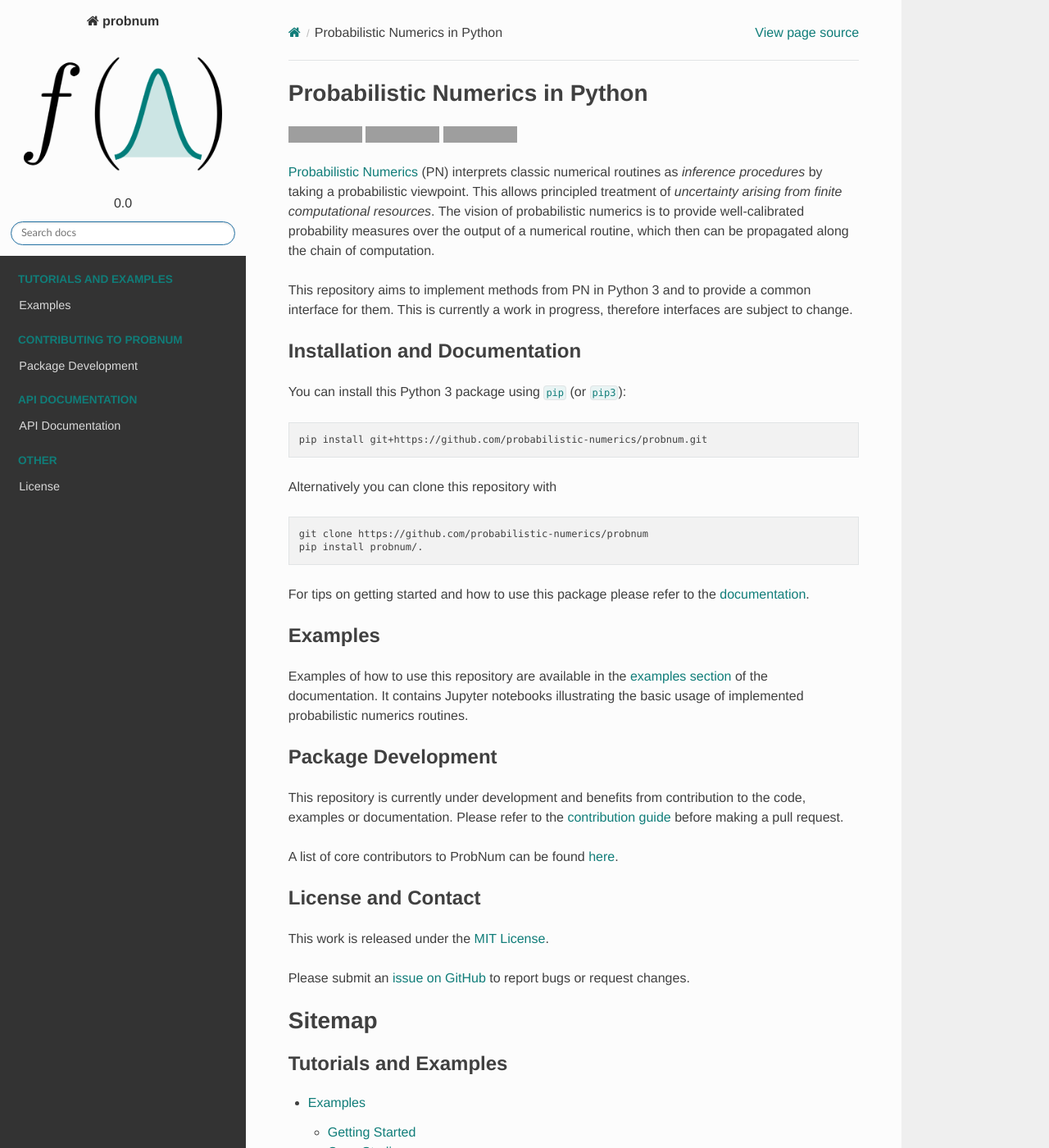
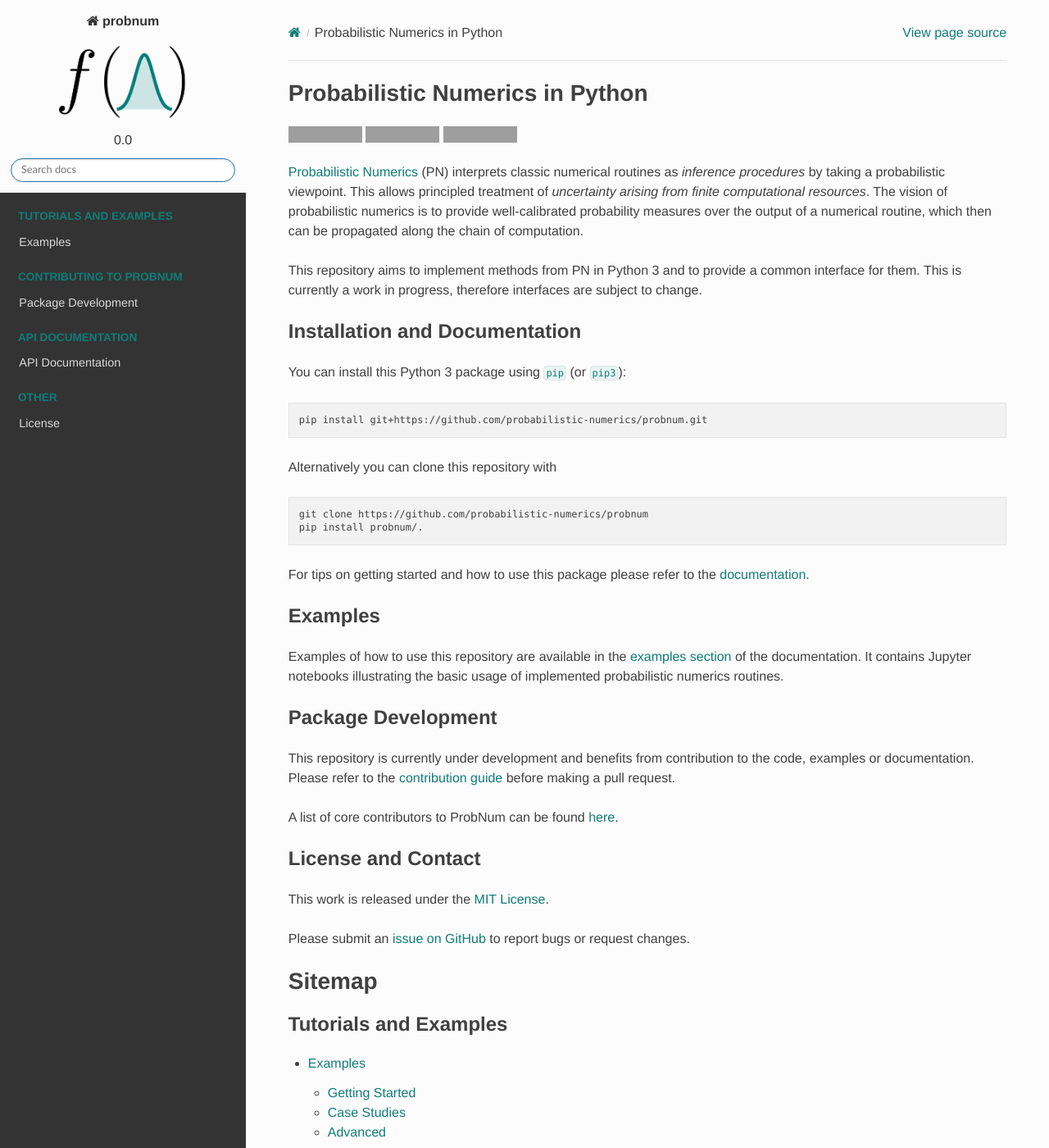
Before and after one commit to probabilistic-numerics/probnum, a Sphinx documentation site: the page built from docs/source/index.rst, in a window 1280 px wide and 1400 px high. Shown: the whole window at 82% size. Built offline with Sphinx 7.4.7 and the Read the Docs theme 2.0.0, drawn with Linux system fonts in a browser that asks for light colours; pages that are not in the unit, such as notebooks, are missing from menus; grey boxes are pictures that could not be loaded.

Commit message:
improved website styling and logo placement

```diff
--- a/docs/source/_static/probnum-style.css
+++ b/docs/source/_static/probnum-style.css
@@ -17,6 +17,11 @@ body {
     margin-top: 0;
     font-weight: 700;
     font-family: Helvetica Neue;
+}
+
+/* Content */
+.wy-nav-content {
+  max-width: 1000px;
 }
 
 
@@ -83,16 +88,12 @@ html.writer-html4 .rst-content dl:not(.docutils) dl:not(.field-list) > dt, html.
 	color: #555;
 }
 
-/*
-.alert-info {
-		color: var(--dark-gray);
-		background-color: #e7e7e7;
-		background-image: linear-gradient(to bottom, #fbfbfb 0, #f2f2f2 100%);
-		border-color: #ccc;
+/* Footnotes */
+html.writer-html5 .rst-content dl.footnote > dd {
+    margin: 0 0 0;
 }
 
-/* Citations in documentation
-dl.footnote > dd, dl.citation > dd {
-    margin-bottom: -.5em;
+/* API Documentation */
+.rst-content .viewcode-link {
+	color: -var(--main-color);
 }
-*/
--- a/docs/source/conf.py
+++ b/docs/source/conf.py
@@ -107,7 +107,7 @@ html_theme = "sphinx_rtd_theme"
 
 # (Optional) Logo. Should be small enough to fit the navbar (ideally 24x24).
 # Path should be relative to the ``_static`` files directory.
-html_logo = "img/pn_logo.png"
+html_logo = "img/pn_logo_adj.png"
 
 # Theme options are theme-specific and customize the look and feel of a theme
 # further. For a list of options available for each theme, see the
```
Also changed, not shown: docs/source/img/pn_logo_adj.png (added).
